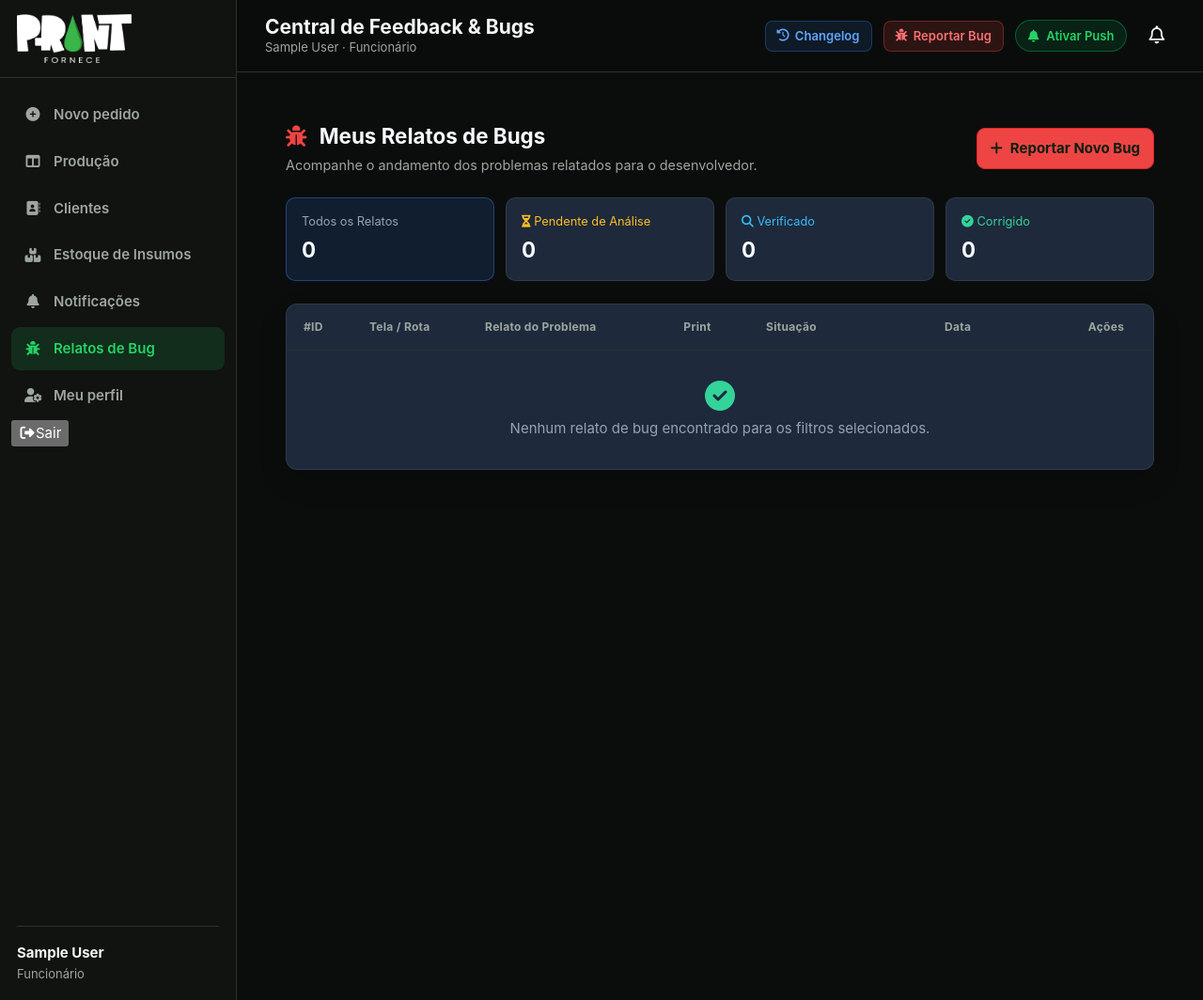
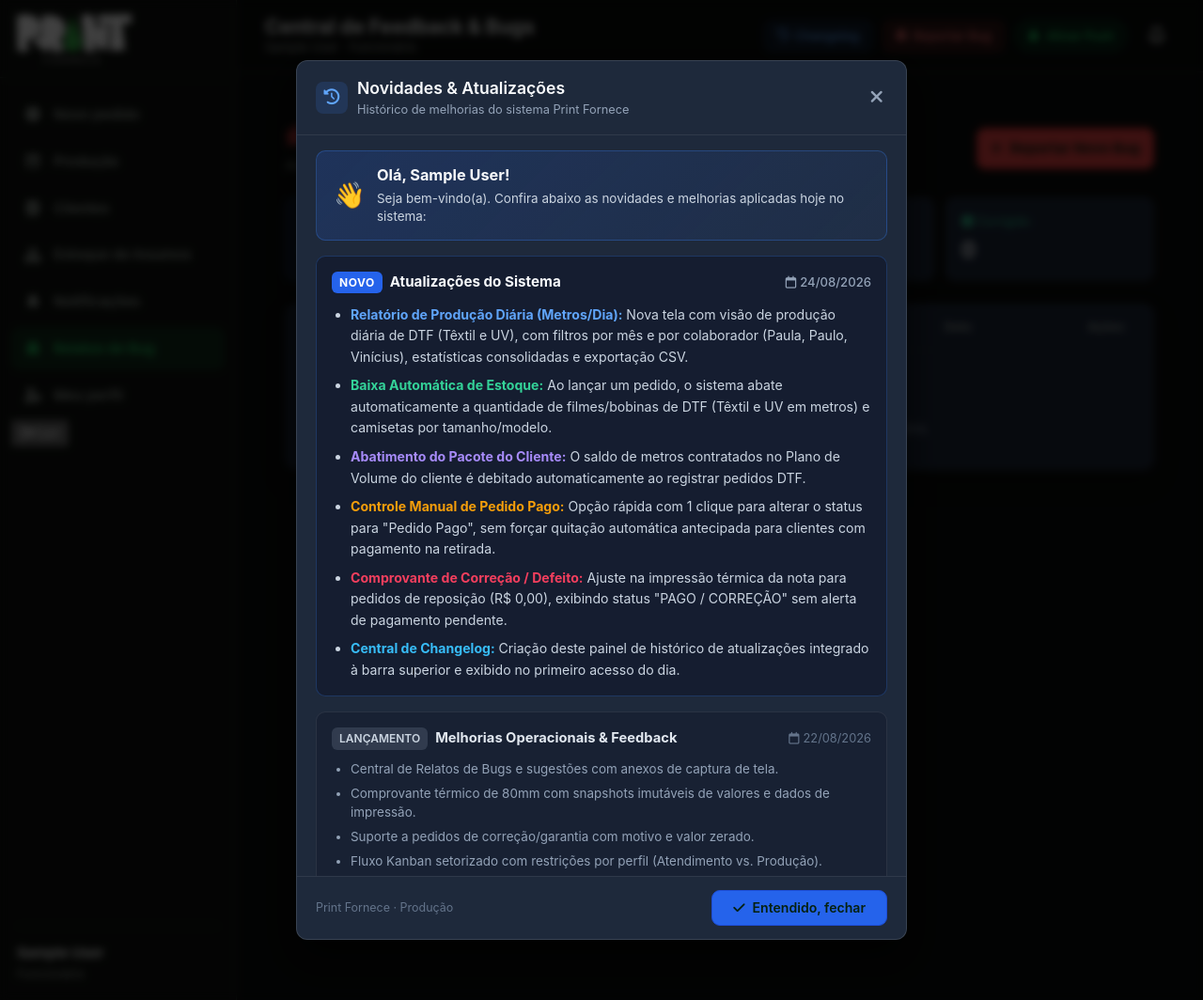
Before and after one commit to Fawlerr/print-fornece, a Django app: page /bug-reports/ in a window 1280 px wide. Shown: the whole page at 94% size. Run offline with Django 5.2, Linux system fonts and the light colour scheme; the visitor is signed in with stand-in values (Sample User, id 1); data that the repository does not hold is empty.

Commit message:
Adiciona saudacao personalizada e abertura automatica do changelog no primeiro acesso do dia

```diff
--- a/templates/includes/_changelog_modal.html
+++ b/templates/includes/_changelog_modal.html
@@ -1,16 +1,16 @@
 <!-- Modal de Changelog / Histórico de Atualizações -->
 <div class="modal-backdrop" id="changelogModal" style="display: none; position: fixed; inset: 0; background: rgba(0, 0, 0, 0.75); z-index: 9999; backdrop-filter: blur(4px); align-items: center; justify-content: center; padding: 16px;">
-  <div class="modal-card" style="background: var(--surface, #1e293b); border: 1px solid rgba(255, 255, 255, 0.12); border-radius: 12px; width: 100%; max-width: 640px; max-height: 85vh; display: flex; flex-direction: column; box-shadow: 0 20px 40px rgba(0, 0, 0, 0.6); animation: modalIn 0.2s ease forwards;">
+  <div class="modal-card" style="background: var(--surface, #1e293b); border: 1px solid rgba(255, 255, 255, 0.12); border-radius: 12px; width: 100%; max-width: 650px; max-height: 88vh; display: flex; flex-direction: column; box-shadow: 0 20px 40px rgba(0, 0, 0, 0.6); animation: modalIn 0.2s ease forwards;">
 
     <!-- Cabeçalho -->
     <div style="padding: 16px 20px; border-bottom: 1px solid rgba(255, 255, 255, 0.08); display: flex; align-items: center; justify-content: space-between;">
       <div style="display: flex; align-items: center; gap: 10px;">
-        <span style="display: inline-flex; align-items: center; justify-content: center; width: 32px; height: 32px; border-radius: 8px; background: rgba(59, 130, 246, 0.15); color: #60a5fa; font-size: 1rem;">
+        <span style="display: inline-flex; align-items: center; justify-content: center; width: 34px; height: 34px; border-radius: 8px; background: rgba(59, 130, 246, 0.15); color: #60a5fa; font-size: 1.05rem;">
           <i class="fa-solid fa-clock-rotate-left"></i>
         </span>
         <div>
-          <h3 style="margin: 0; font-size: 1.1rem; color: #f8fafc; font-weight: 600;">Histórico de Atualizações (Changelog)</h3>
-          <p style="margin: 2px 0 0 0; font-size: 0.8rem; color: #94a3b8;">Confira as últimas melhorias e novidades do Print Fornece</p>
+          <h3 style="margin: 0; font-size: 1.1rem; color: #f8fafc; font-weight: 600;">Novidades & Atualizações</h3>
+          <p style="margin: 2px 0 0 0; font-size: 0.8rem; color: #94a3b8;">Histórico de melhorias do sistema Print Fornece</p>
         </div>
       </div>
       <button type="button" id="closeChangelogModalBtn" style="background: transparent; border: none; color: #94a3b8; font-size: 1.2rem; cursor: pointer; padding: 4px;" aria-label="Fechar">
@@ -18,8 +18,23 @@
       </button>
     </div>
 
+    <!-- Bloco de Saudação Diária -->
+    {% if user.is_authenticated %}
+    <div style="background: linear-gradient(135deg, rgba(37, 99, 235, 0.18), rgba(59, 130, 246, 0.06)); border: 1px solid rgba(59, 130, 246, 0.3); border-radius: 10px; padding: 14px 18px; margin: 16px 20px 0 20px; display: flex; align-items: center; gap: 12px;">
+      <span style="font-size: 1.7rem; line-height: 1;">👋</span>
+      <div>
+        <h4 style="margin: 0; font-size: 1.02rem; color: #f8fafc; font-weight: 700;">
+          Olá, {{ user.name|default:user.email }}!
+        </h4>
+        <p style="margin: 3px 0 0 0; font-size: 0.84rem; color: #cbd5e1;">
+          Seja bem-vindo(a). Confira abaixo as novidades e melhorias aplicadas hoje no sistema:
+        </p>
+      </div>
+    </div>
+    {% endif %}
+
     <!-- Conteúdo / Linha do Tempo -->
-    <div style="padding: 20px; overflow-y: auto; display: flex; flex-direction: column; gap: 20px;">
+    <div style="padding: 16px 20px 20px 20px; overflow-y: auto; display: flex; flex-direction: column; gap: 16px;">
 
       <!-- Entrada 24/08/2026 -->
       <div style="background: rgba(15, 23, 42, 0.6); border: 1px solid rgba(59, 130, 246, 0.25); border-radius: 10px; padding: 16px;">
@@ -48,7 +63,7 @@
             <strong style="color: #f43f5e;">Comprovante de Correção / Defeito:</strong> Ajuste na impressão térmica da nota para pedidos de reposição (R$ 0,00), exibindo status "PAGO / CORREÇÃO" sem alerta de pagamento pendente.
           </li>
           <li>
-            <strong style="color: #38bdf8;">Central de Changelog:</strong> Criação deste painel de histórico de atualizações integrado à barra superior.
+            <strong style="color: #38bdf8;">Central de Changelog:</strong> Criação deste painel de histórico de atualizações integrado à barra superior e exibido no primeiro acesso do dia.
           </li>
         </ul>
       </div>
@@ -73,9 +88,10 @@
     </div>
 
     <!-- Rodapé -->
-    <div style="padding: 12px 20px; border-top: 1px solid rgba(255, 255, 255, 0.08); display: flex; justify-content: flex-end;">
-      <button type="button" id="closeChangelogModalFooterBtn" class="btn btn-secondary" style="font-size: 0.88rem; padding: 8px 18px;">
-        Fechar
+    <div style="padding: 14px 20px; border-top: 1px solid rgba(255, 255, 255, 0.08); display: flex; justify-content: space-between; align-items: center;">
+      <small style="color: #64748b; font-size: 0.78rem;">Print Fornece · Produção</small>
+      <button type="button" id="closeChangelogModalFooterBtn" class="btn btn-primary" style="font-size: 0.88rem; padding: 8px 22px; background: #2563eb; border-color: #1d4ed8; font-weight: 600;">
+        <i class="fa-solid fa-check"></i> Entendido, fechar
       </button>
     </div>
   </div>
@@ -117,5 +133,24 @@
       closeModal();
     }
   });
+
+  // Abertura automática no primeiro acesso do usuário no dia
+  try {
+    const isAuth = "{{ user.is_authenticated|yesno:'true,false' }}" === "true";
+    if (isAuth) {
+      const todayStr = new Date().toISOString().slice(0, 10);
+      const userId = "{{ user.id|default:'guest' }}";
+      const storageKey = `pf_daily_changelog_seen_${userId}_${todayStr}`;
+
+      if (!localStorage.getItem(storageKey)) {
+        setTimeout(function() {
+          openModal();
+          localStorage.setItem(storageKey, "1");
+        }, 600);
+      }
+    }
+  } catch (err) {
+    // Ignorar se storage estiver desabilitado
+  }
 })();
 </script>
```
